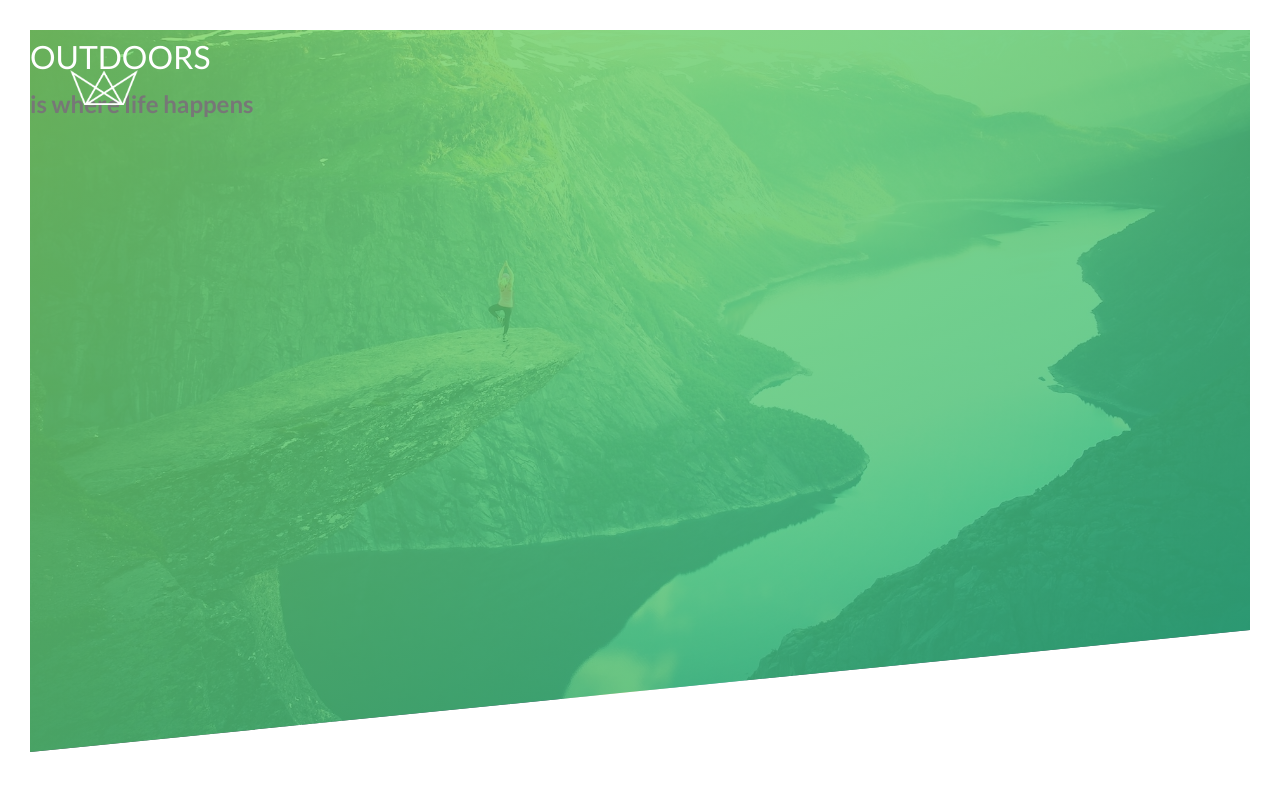
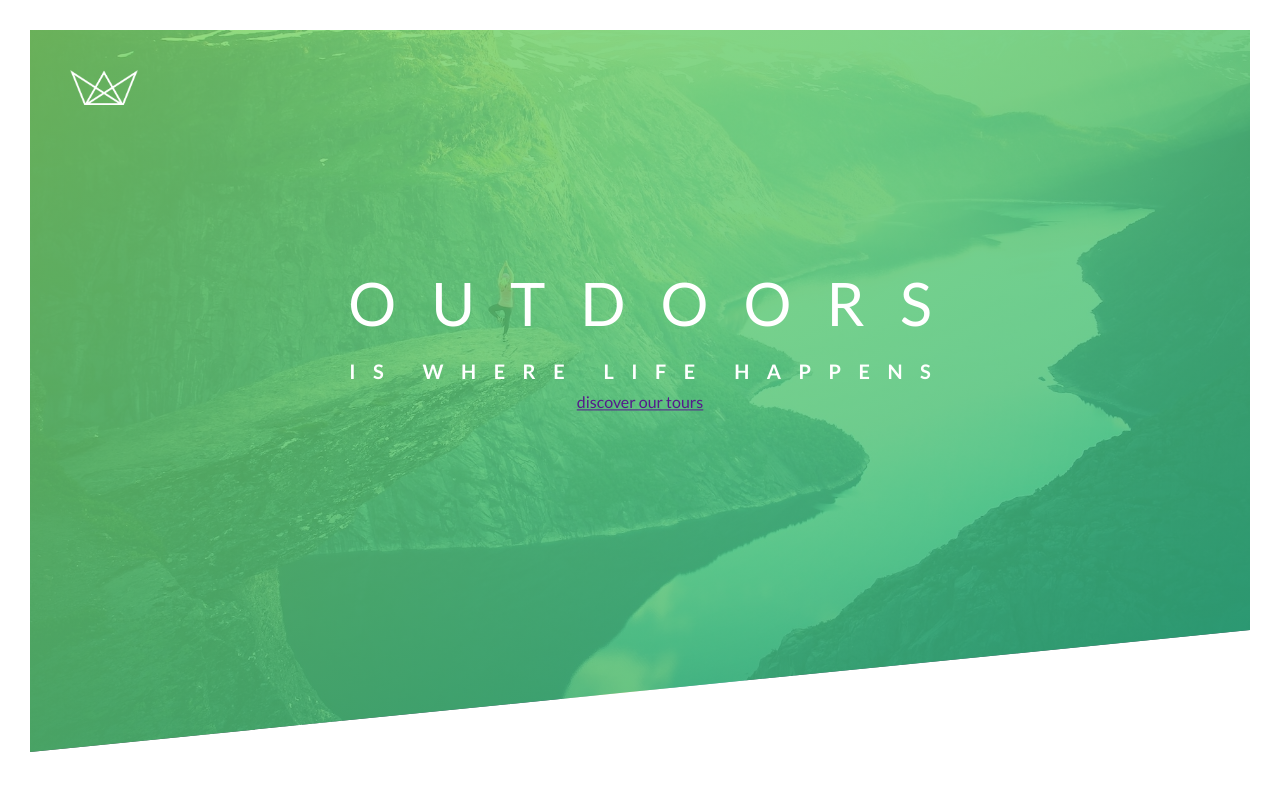
Before and after one commit to mhenriquesa/natours, a website: page app/index.html in a window 1280 px wide. Drawn offline with Linux system fonts and the light colour scheme.

Commit message:
Configurando Large Hero

```diff
--- a/app/assets/styles/modules/_large-hero.css
+++ b/app/assets/styles/modules/_large-hero.css
@@ -19,7 +19,30 @@
 	&__title {
 		color: #fff;
 		font-weight: 400;
+		text-transform: uppercase;
+		font-size: 60px;
+		letter-spacing: 35px;
+		margin-right: -35px;
+
+	}
+	&__sub {
+		color: #fff;
+		font-weight: 700;
+		font-size: 20px;
+		letter-spacing: 17.5px;
+		margin-right: -17.5px;
+		text-transform: uppercase;
 
 
 	}
+	&__content {
+
+		position: absolute;
+		top: 40%;
+		left: 50%;
+		transform: translate(-50%, -50%);
+		text-align: center;
+
+	}
+
 }
--- a/app/index.html
+++ b/app/index.html
@@ -9,23 +9,28 @@
 <body>
 	<header class="">
 	</header>
-	<!-- .large-hero -->
+
+	<!-- Large Hero -->
 	<div class="large-hero">
 
+		<!-- Logo - Large Hero -->
 		<div class="large-hero__logo">
 			<img src="./assets/images/logo-white.png" alt="Logo Natours" />
 		</div>
+		<!-- /Logo - Large Hero -->
 
+		<!-- Conteudo -  Large Hero -->
 		<div class="large-hero__content">
+			<!-- Wrapper - Large Hero -->
 			<div class="wrapper">
 				<h1 class="large-hero__title">OUTDOORS</h1>
 				<h2 class="large-hero__sub">is where life happens</h2>
+				<p><a href="" class="btn">discover our tours</a></p>
 			</div>
-
+			<!-- Wrapper - Large Hero -->
 		</div>
-
+		<!-- /Conteudo -  Large Hero -->
 	</div>
-	<!-- /.large-hero -->
-
+	<!-- /Large Hero -->
 </body>
 </html>
--- a/app/temp/styles/styles.css
+++ b/app/temp/styles/styles.css
@@ -22,6 +22,7 @@ body {
 	background-position: top;
 	-webkit-clip-path: polygon(0 0, 100% 0, 100% 75vh, 0 95%);
 	        clip-path: polygon(0 0, 100% 0, 100% 75vh, 0 95%);
+
 }
 .large-hero__logo {
 		position: absolute;
@@ -35,6 +36,29 @@ body {
 .large-hero__title {
 		color: #fff;
 		font-weight: 400;
+		text-transform: uppercase;
+		font-size: 60px;
+		letter-spacing: 35px;
+		margin-right: -35px;
+
+	}
+.large-hero__sub {
+		color: #fff;
+		font-weight: 700;
+		font-size: 20px;
+		letter-spacing: 17.5px;
+		margin-right: -17.5px;
+		text-transform: uppercase;
 
 
 	}
+.large-hero__content {
+
+		position: absolute;
+		top: 40%;
+		left: 50%;
+		-webkit-transform: translate(-50%, -50%);
+		        transform: translate(-50%, -50%);
+		text-align: center;
+
+	}
```
